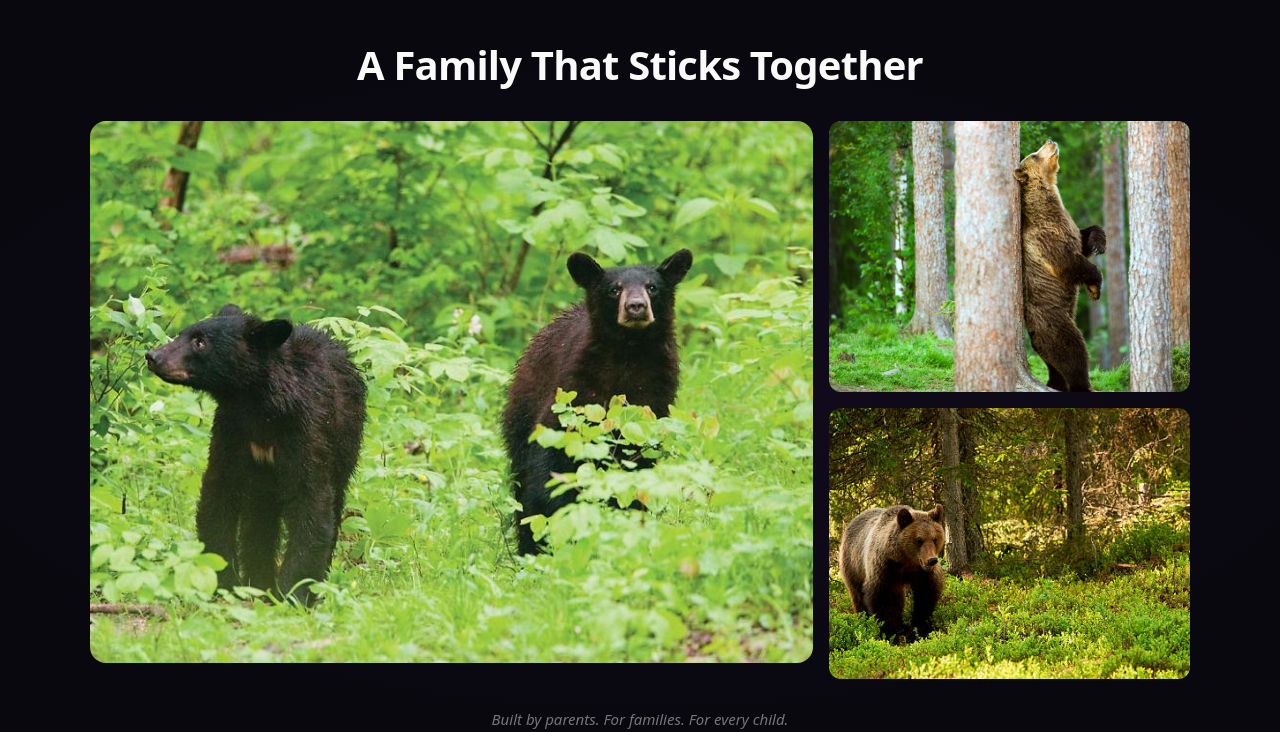
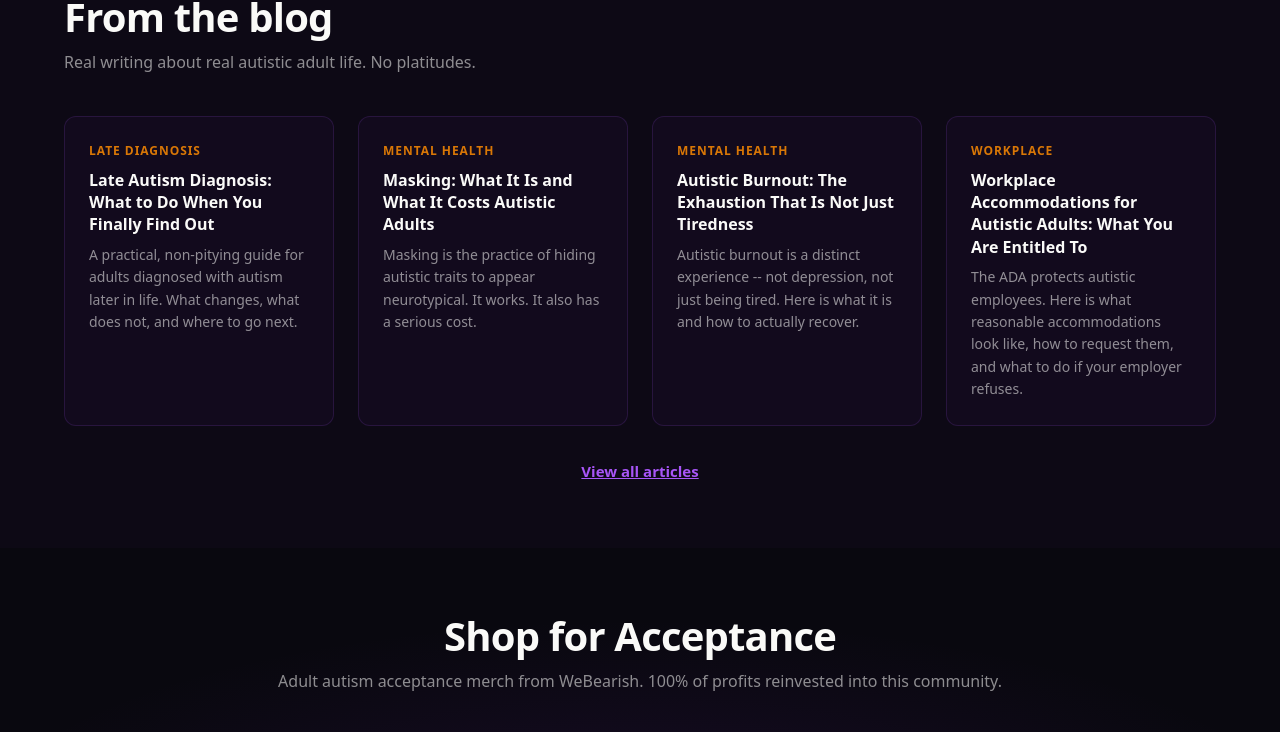
Before and after one commit to abigailleahgoldberg/autismacceptance, a Next.js app: page / in a window 1280 px wide. Shown: the part 1979-2711 px from the top of the page. Built offline with nearby package versions, Linux system fonts and the light colour scheme.

Commit message:
fix: remove duplicate bear section from middle of homepage — photo now in hero

```diff
--- a/app/page.tsx
+++ b/app/page.tsx
@@ -481,60 +481,7 @@ export default function HomePage() {
       </section>
 
       {/* Bear Photo Section */}
-      <section className="bear-section" aria-labelledby="bear-section-heading">
-        <div style={containerStyle}>
-          <div style={{ textAlign: "center", marginBottom: "2rem" }}>
-            <h2 style={sectionHeadingStyle} id="bear-section-heading">
-              A Family That Sticks Together
-            </h2>
-          </div>
-          <div className="bear-grid">
-            {/* Hero bear photo — spans 2 rows on desktop */}
-            <div className="bear-hero-img">
-              <Image
-                src="/bears/bears-together.jpg"
-                alt="Bears together as a family"
-                fill
-                sizes="(max-width: 768px) 100vw, 66vw"
-                style={{ objectFit: "cover" }}
-                priority
-              />
-            </div>
-            {/* Secondary photos */}
-            <div className="bear-secondary-img">
-              <Image
-                src="/bears/bear-tree.jpg"
-                alt="Bear in a tree"
-                fill
-                sizes="(max-width: 768px) 100vw, 33vw"
-                style={{ objectFit: "cover" }}
-                loading="lazy"
-              />
-            </div>
-            <div className="bear-secondary-img">
-              <Image
-                src="/bears/bear-forest.jpg"
-                alt="Bear in a forest"
-                fill
-                sizes="(max-width: 768px) 100vw, 33vw"
-                style={{ objectFit: "cover" }}
-                loading="lazy"
-              />
-            </div>
-          </div>
-          <p
-            style={{
-              textAlign: "center",
-              fontSize: "0.9375rem",
-              color: "rgba(250, 250, 248, 0.45)",
-              fontStyle: "italic",
-              marginBottom: 0,
-            }}
-          >
-            Built by parents. For families. For every child.
-          </p>
-        </div>
-      </section>
+      {/* Bear section removed — photo now in hero */}
 
       {/* Featured blog posts */}
       <section
```
